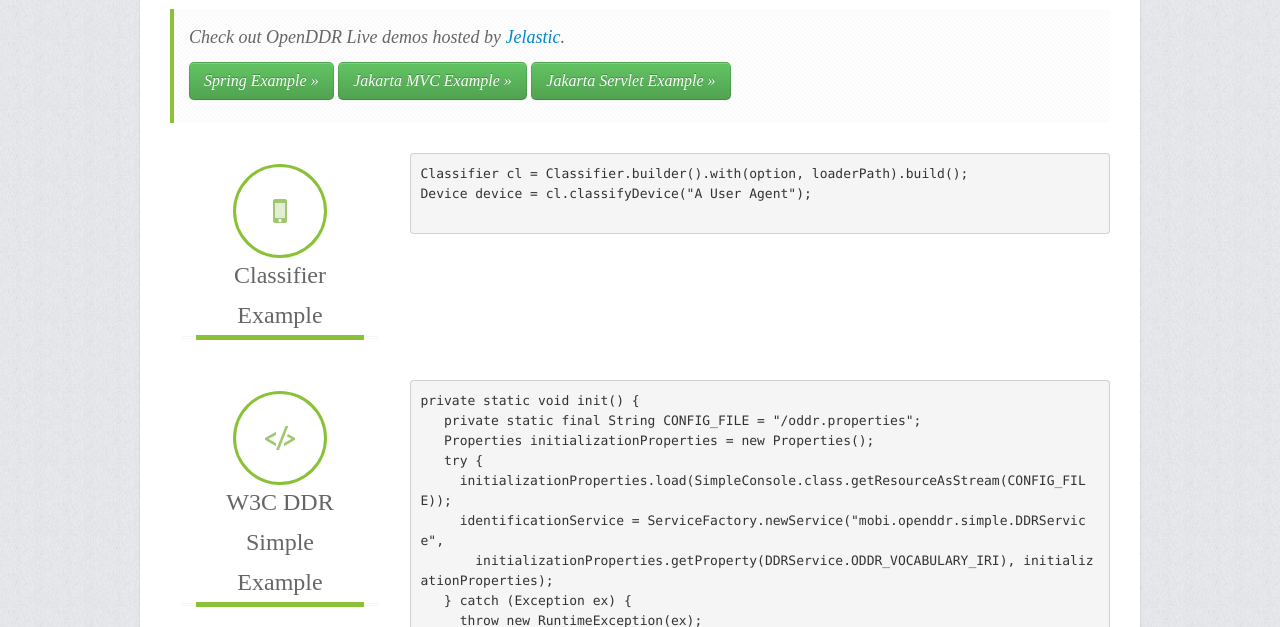
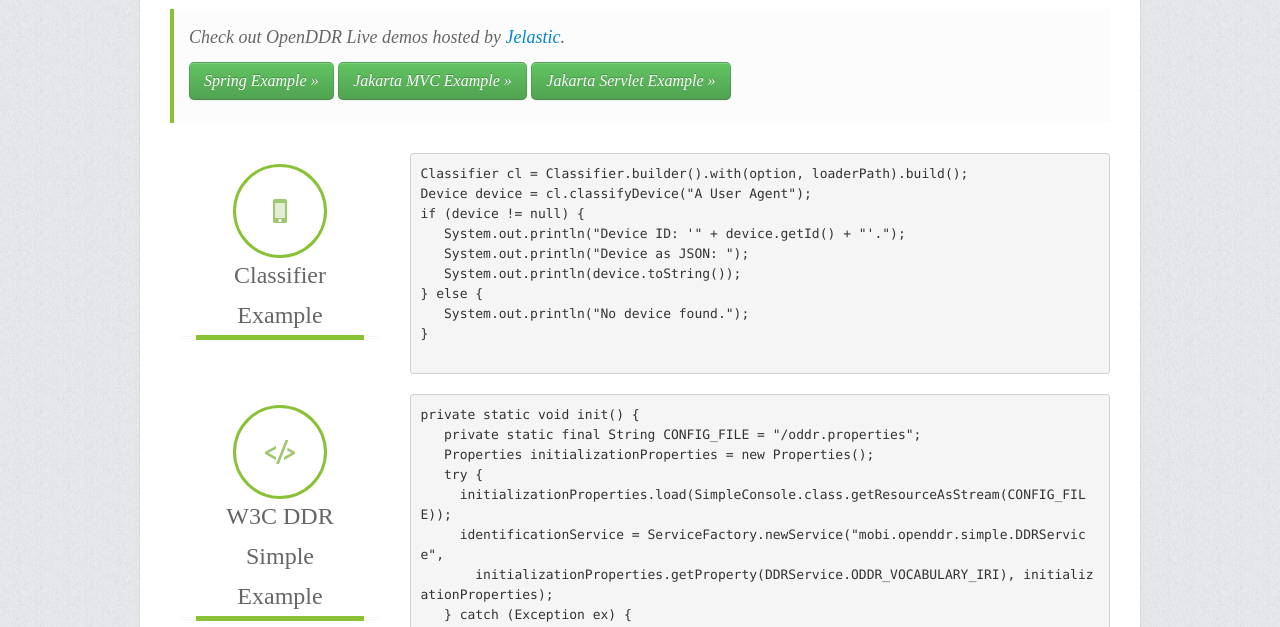
Before and after one commit to OpenDDRmobi/OpenDDRmobi.github.io, a plain HTML site: page examples.html in a window 1280 px wide. Shown: the part 173-800 px from the top of the page. Drawn offline with Linux system fonts and the light colour scheme; a web font is replaced by a local one.

Commit message:
7: MVC Example
Task-Url: https://github.com/OpenDDRmobi/openddr-examples/issues/issues/7

```diff
--- a/examples.html
+++ b/examples.html
@@ -219,6 +219,13 @@
 						  <pre>
 Classifier cl = Classifier.builder().with(option, loaderPath).build();
 Device device = cl.classifyDevice("A User Agent");
+if (device != null) {
+   System.out.println("Device ID: '" + device.getId() + "'.");
+   System.out.println("Device as JSON: ");
+   System.out.println(device.toString());
+} else {
+   System.out.println("No device found.");
+}
 						 </pre>
 						</p>
 						<div class="clear"></div>
```
Lines whose indentation alone changed are shown as unchanged.
